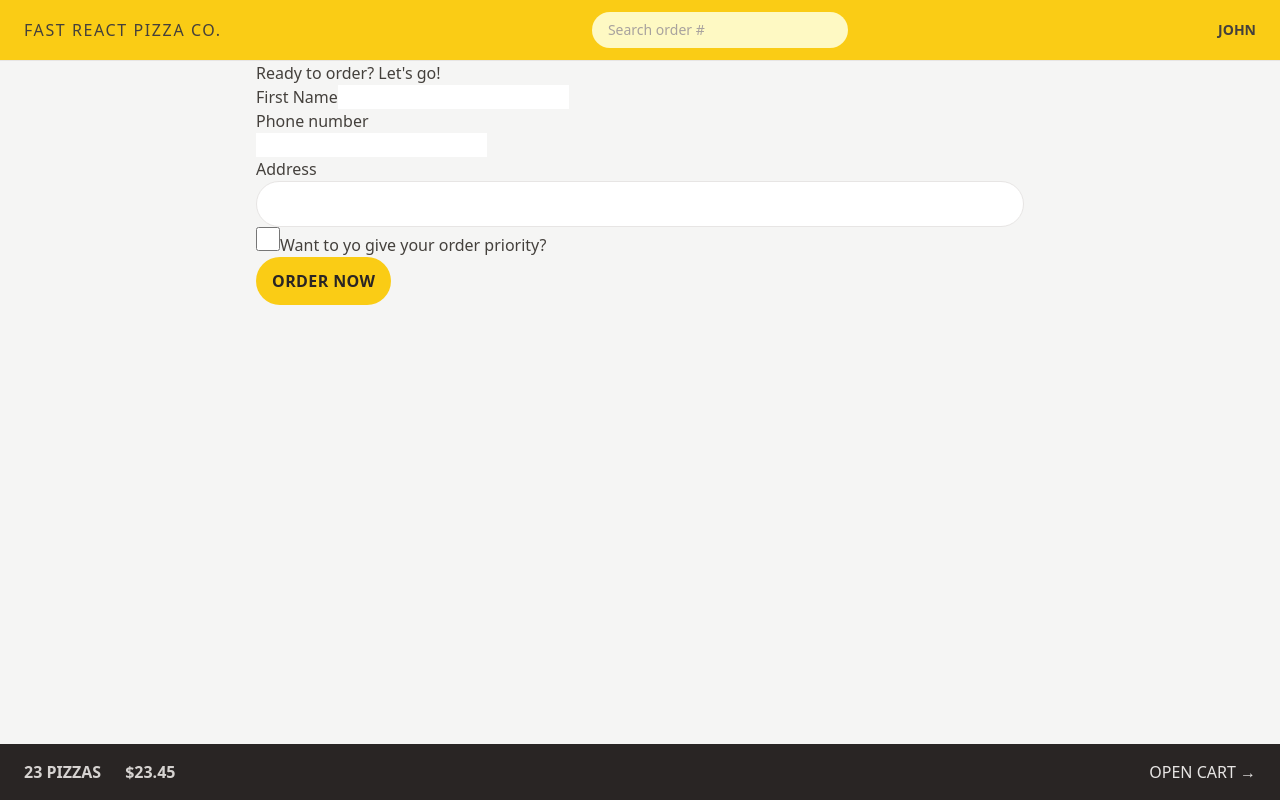
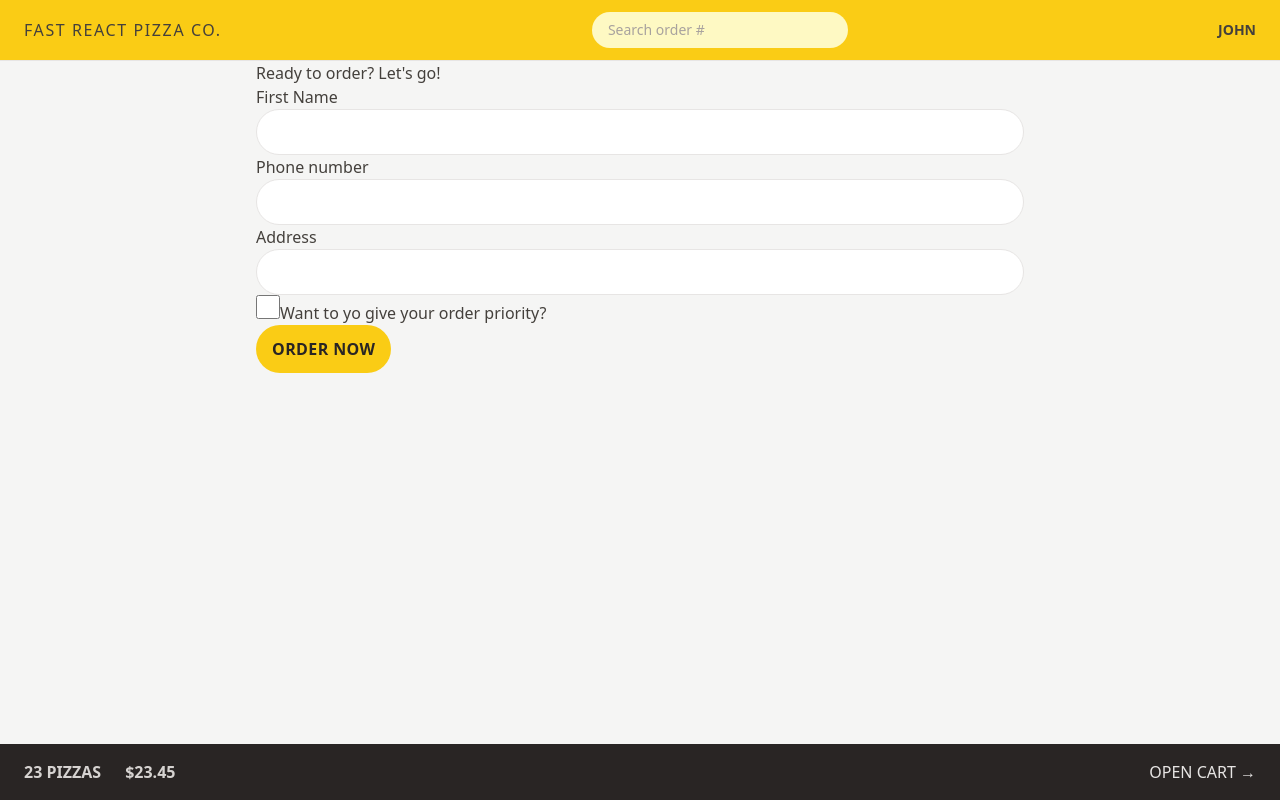
Before and after one commit to luther0929/fast-react-pizza, a React (Vite) app: page /order/new in a window 1280 px wide. Built offline with nearby package versions, Linux system fonts and the light colour scheme.

Commit message:
style(inputs): reuse input style using @apply to practice DRY

```diff
--- a/src/features/order/CreateOrder.jsx
+++ b/src/features/order/CreateOrder.jsx
@@ -48,13 +48,13 @@
       <Form method="POST">
         <div>
           <label>First Name</label>
-          <input type="text" name="customer" required />
+          <input type="text" name="customer" required className="input" />
         </div>
 
         <div>
           <label>Phone number</label>
           <div>
-            <input type="tel" name="phone" required />
+            <input type="tel" name="phone" required className="input" />
           </div>
           {formErrors?.phone && <p>{formErrors.phone}</p>}
         </div>
@@ -62,12 +62,7 @@
         <div>
           <label>Address</label>
           <div>
-            <input
-              type="text"
-              name="address"
-              required
-              className="w-full rounded-full border border-stone-200 px-4 py-2 text-sm transition-all duration-300 placeholder:text-stone-400 focus:outline-none focus:ring focus:ring-yellow-400 md:px-6 md:py-3"
-            />
+            <input type="text" name="address" required className="input" />
           </div>
         </div>
 
--- a/src/index.css
+++ b/src/index.css
@@ -2,43 +2,47 @@
 @tailwind components;
 @tailwind utilities;
 
-/*
-body {
-  font-family: system-ui, -apple-system, BlinkMacSystemFont, 'Segoe UI', Roboto,
-    Oxygen, Ubuntu, Cantarell, 'Open Sans', 'Helvetica Neue', sans-serif;
-  background-color: #f7f7f7;
-  color: #444;
+@layer components {
+  .input {
+    @apply w-full rounded-full border border-stone-200 px-4 py-2 text-sm transition-all duration-300 placeholder:text-stone-400 focus:outline-none focus:ring focus:ring-yellow-400 md:px-6 md:py-3;
+  }
 }
-
-.layout {
-  display: grid;
-  grid-template-rows: auto 1fr auto;
-  gap: 32px;
-  height: 100dvh;
-} */
-
-/* https://dev.to/afif/i-made-100-css-loaders-for-your-next-project-4eje */
 
 .loader {
   width: 45px;
   aspect-ratio: 0.75;
   --c: no-repeat linear-gradient(#333 0 0);
-  background: var(--c) 0% 50%, var(--c) 50% 50%, var(--c) 100% 50%;
+  background:
+    var(--c) 0% 50%,
+    var(--c) 50% 50%,
+    var(--c) 100% 50%;
   background-size: 20% 50%;
   animation: loading 1s infinite linear;
 }
 
 @keyframes loading {
   20% {
-    background-position: 0% 0%, 50% 50%, 100% 50%;
+    background-position:
+      0% 0%,
+      50% 50%,
+      100% 50%;
   }
   40% {
-    background-position: 0% 100%, 50% 0%, 100% 50%;
+    background-position:
+      0% 100%,
+      50% 0%,
+      100% 50%;
   }
   60% {
-    background-position: 0% 50%, 50% 100%, 100% 0%;
+    background-position:
+      0% 50%,
+      50% 100%,
+      100% 0%;
   }
   80% {
-    background-position: 0% 50%, 50% 50%, 100% 100%;
+    background-position:
+      0% 50%,
+      50% 50%,
+      100% 100%;
   }
 }
```
